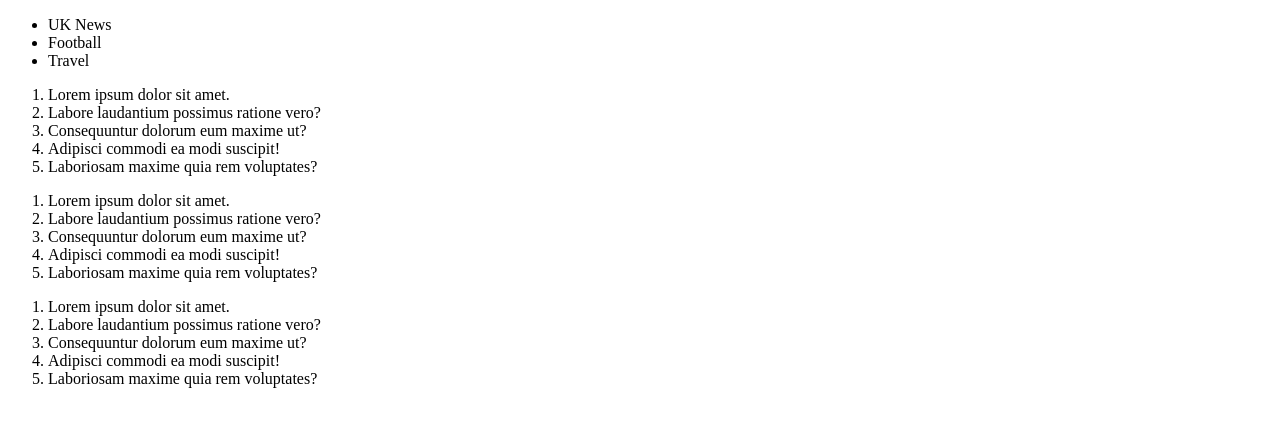
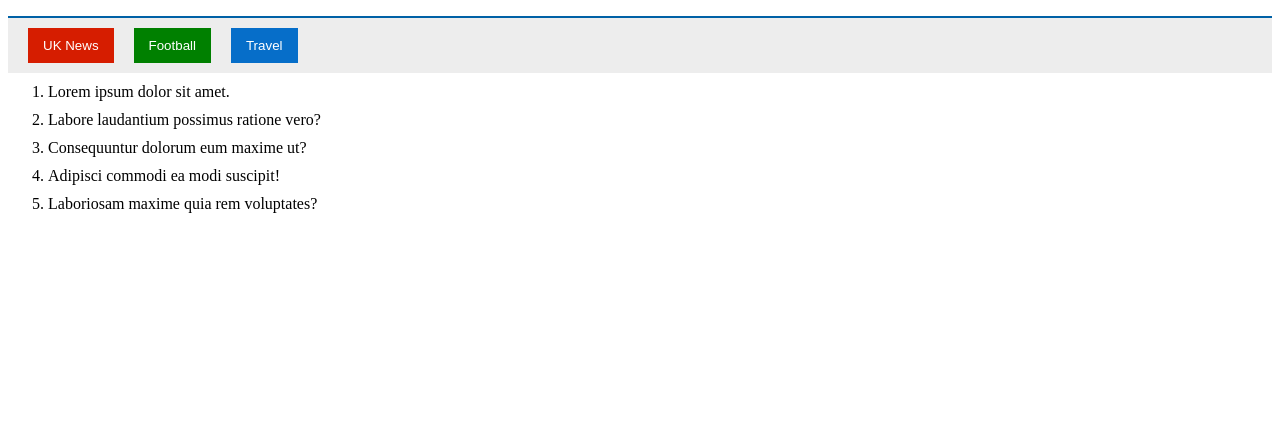
Before and after one commit to maeligg/tabbed-news-component, a website with bundled scripts: page index.html in a window 1280 px wide. Built offline with nearby package versions, Linux system fonts and the light colour scheme; no server answers.

Commit message:
Add some basic styles using the Guardian styleguide

```diff
--- a/index.html
+++ b/index.html
@@ -3,16 +3,17 @@
 <head>
     <meta charset="UTF-8">
     <title>Tabbed news component demo</title>
+    <link rel="stylesheet" href="./styles.css">
 </head>
 <body>
 
 <div class="container">
     <div class="tabbed-news">
         <nav class="header">
-            <ul>
-                <li class="js-tab" data-topic="uk-news">UK News</li>
-                <li class="js-tab" data-topic="football">Football</li>
-                <li class="js-tab" data-topic="travel">Travel</li>
+            <ul class="header-tabs">
+                <li><button class="tab js-tab uk-news" data-topic="uk-news">UK News</button></li>
+                <li><button class="tab js-tab football" data-topic="football">Football</button></li>
+                <li><button class="tab js-tab travel" data-topic="travel">Travel</button></li>
             </ul>
         </nav>
         <!-- The content of these lists could be pre-filled from server-side rendering -->
--- /dev/null
+++ b/styles.css
@@ -0,0 +1,40 @@
+.header-tabs {
+    display: flex;
+    list-style: none;
+    margin-bottom: 0;
+    padding: 10px;
+    background-color: #ededed;
+    border-top: 2px solid #0061A6;
+}
+
+.tab {
+    margin: 0 10px;
+    padding: 10px 15px;
+    color: #fff;
+    border: none;
+}
+
+.tab.uk-news {
+    background-color: #D61D00;
+}
+
+.tab.football {
+    background-color: #008000;
+}
+
+.tab.travel {
+    background-color: #066EC9;
+}
+
+.news-list {
+    display: none;
+    margin-top: 0;
+}
+
+.news-list.active {
+    display: block;
+}
+
+.news-list > li {
+    margin: 10px 0;
+}
```
